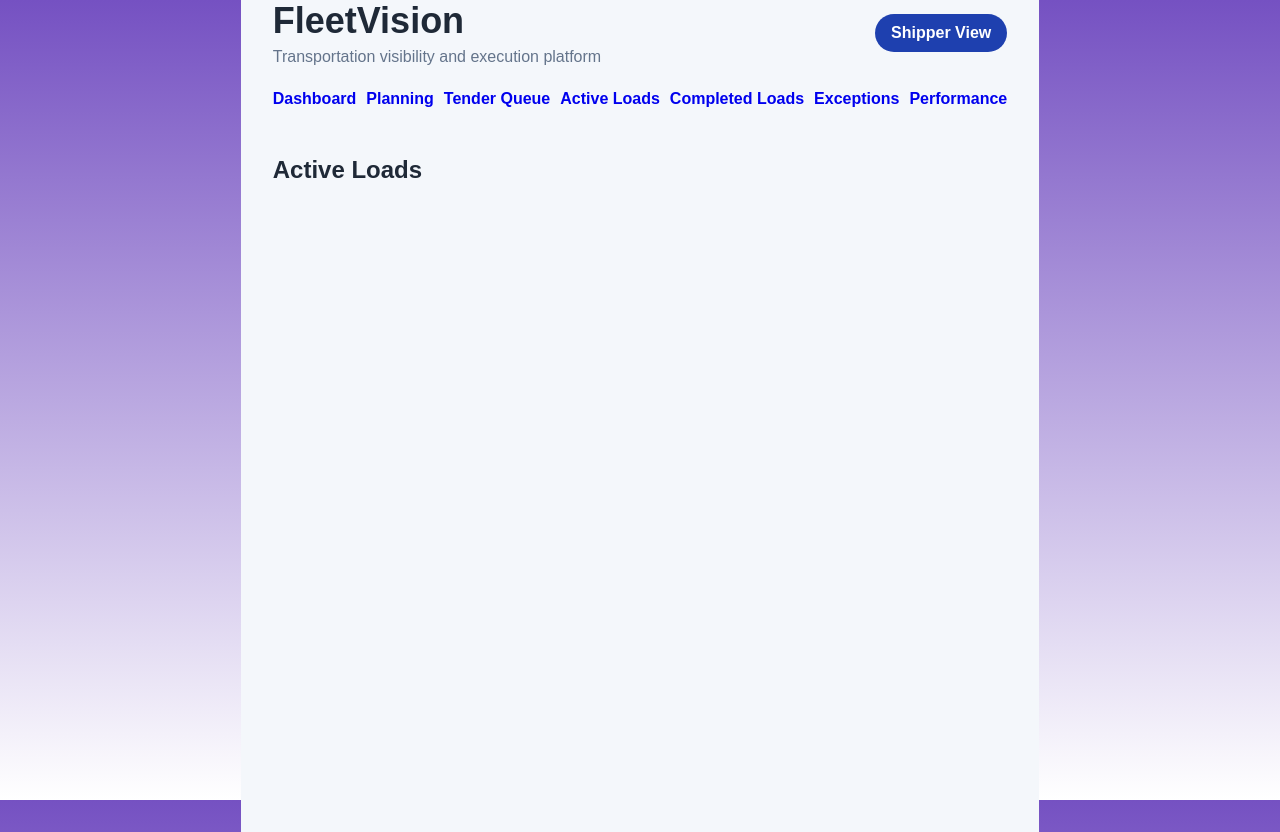
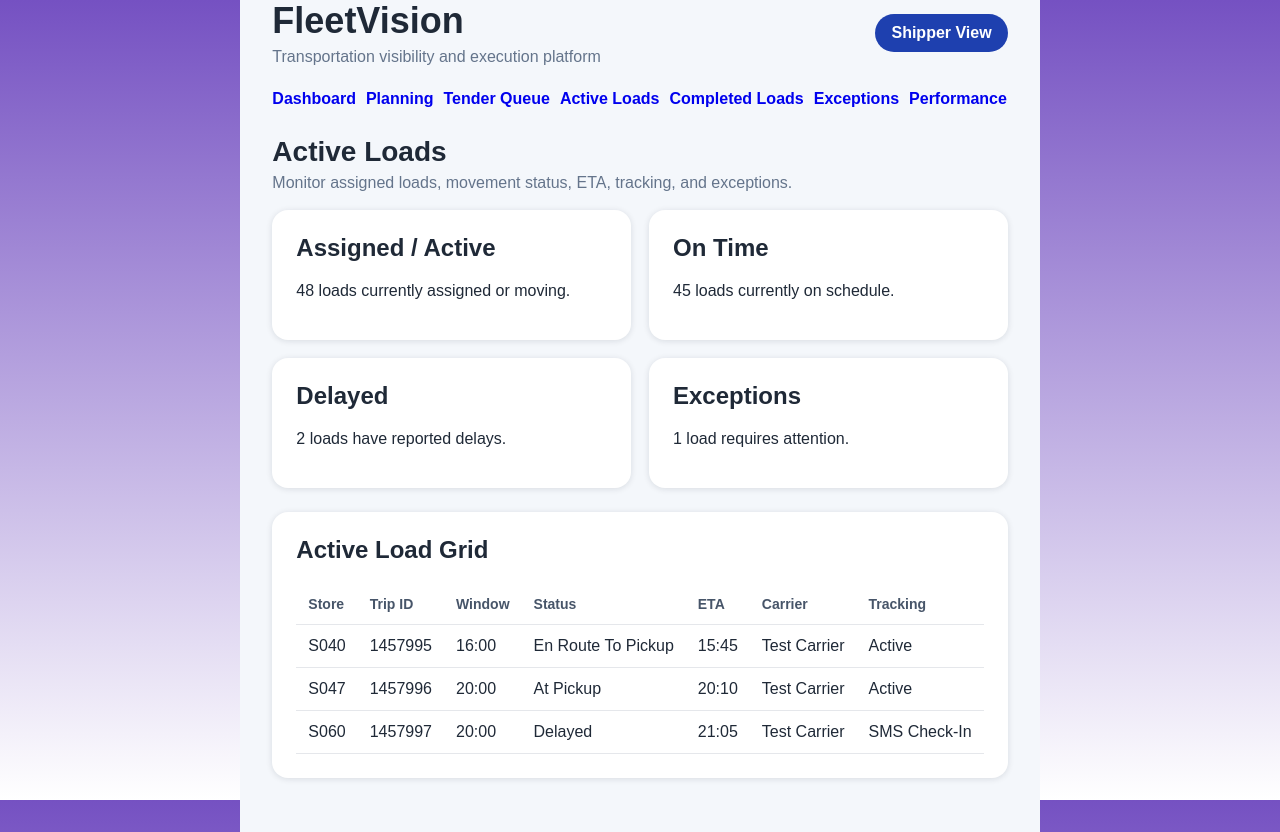
Before and after one commit to varchar1206/fleetvision-platform, a React (Vite) app: page /active-loads in a window 1280 px wide. Built offline with nearby package versions, Linux system fonts and the light colour scheme.

Commit message:
Build Active Loads page

```diff
--- a/src/pages/shipper/ActiveLoads.tsx
+++ b/src/pages/shipper/ActiveLoads.tsx
@@ -1,3 +1,94 @@
+const activeLoads = [
+  {
+    store: "S040",
+    tripId: "1457995",
+    window: "16:00",
+    status: "En Route To Pickup",
+    eta: "15:45",
+    carrier: "Test Carrier",
+    tracking: "Active",
+  },
+  {
+    store: "S047",
+    tripId: "1457996",
+    window: "20:00",
+    status: "At Pickup",
+    eta: "20:10",
+    carrier: "Test Carrier",
+    tracking: "Active",
+  },
+  {
+    store: "S060",
+    tripId: "1457997",
+    window: "20:00",
+    status: "Delayed",
+    eta: "21:05",
+    carrier: "Test Carrier",
+    tracking: "SMS Check-In",
+  },
+];
+
 export default function ActiveLoads() {
-  return <h2>Active Loads</h2>;
+  return (
+    <section>
+      <div className="page-header">
+        <div>
+          <h2>Active Loads</h2>
+          <p>Monitor assigned loads, movement status, ETA, tracking, and exceptions.</p>
+        </div>
+      </div>
+
+      <div className="dashboard-grid">
+        <div className="card">
+          <h2>Assigned / Active</h2>
+          <p>48 loads currently assigned or moving.</p>
+        </div>
+
+        <div className="card">
+          <h2>On Time</h2>
+          <p>45 loads currently on schedule.</p>
+        </div>
+
+        <div className="card">
+          <h2>Delayed</h2>
+          <p>2 loads have reported delays.</p>
+        </div>
+
+        <div className="card">
+          <h2>Exceptions</h2>
+          <p>1 load requires attention.</p>
+        </div>
+      </div>
+
+      <div className="table-card">
+        <h2>Active Load Grid</h2>
+        <table>
+          <thead>
+            <tr>
+              <th>Store</th>
+              <th>Trip ID</th>
+              <th>Window</th>
+              <th>Status</th>
+              <th>ETA</th>
+              <th>Carrier</th>
+              <th>Tracking</th>
+            </tr>
+          </thead>
+          <tbody>
+            {activeLoads.map((load) => (
+              <tr key={load.tripId}>
+                <td>{load.store}</td>
+                <td>{load.tripId}</td>
+                <td>{load.window}</td>
+                <td>{load.status}</td>
+                <td>{load.eta}</td>
+                <td>{load.carrier}</td>
+                <td>{load.tracking}</td>
+              </tr>
+            ))}
+          </tbody>
+        </table>
+      </div>
+    </section>
+  );
 }
```
